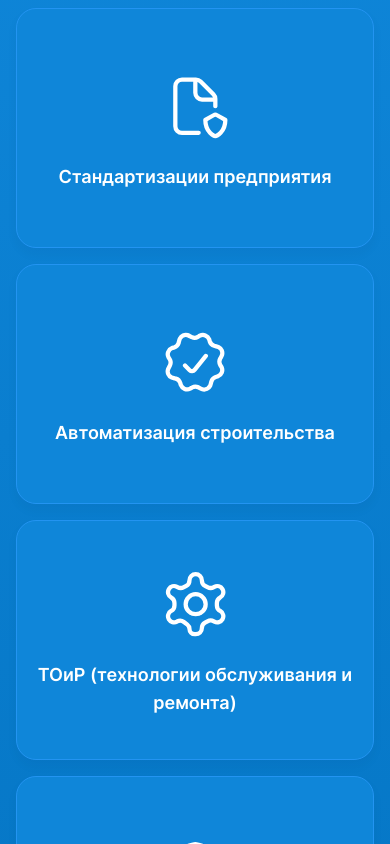
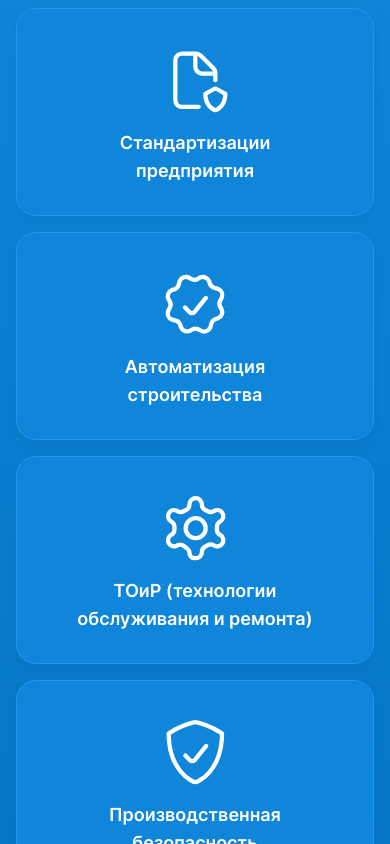
Before and after one commit to VladimirEscolta/GST, a React (Create React App) app: page / in a window 390 px wide. Shown: the part 7260-8104 px from the top of the page. Built offline with nearby package versions, Linux system fonts and the light colour scheme.

Commit message:
fix GridBlock

```diff
--- a/src/components/GridBlock.jsx
+++ b/src/components/GridBlock.jsx
@@ -34,8 +34,8 @@ const GridBlock = ({
   }
 
   const sizesHeader = {
-    md: 'text-xl sm:text-gst28 sm:leading-gst42 font-bold',
-    sm: 'text-lg sm:text-2xl font-semibold',
+    md: 'text-xl xl:text-gst28 xl:leading-gst42 font-bold',
+    sm: 'text-lg xl:text-2xl font-semibold',
   }
 
   const sizesText = {
@@ -52,14 +52,14 @@ const GridBlock = ({
     <div className={`${themeColor[theme]}`}>
       <div className="w-11/12 sm:w-10/12 mx-auto py-16 sm:py-24 flex flex-col justify-between">
         <p className="text-gst28 sm:text-5xl font-bold">{data.name}</p>
-        <div className="mt-10 sm:mt-14 grid grid-cols-1 sm:grid-cols-3 gap-4 sm:gap-8">
+        <div className="mt-10 sm:mt-14 grid grid-cols-1 sm:grid-cols-2 xl:grid-cols-3 gap-4 sm:gap-8">
           {data.data.map(item => (
             <div key={item.header}
                  className={`${className} ${alignBlock[align]} ${themeColorText[theme]} ${sizesShadow[shadow]} p-4 sm:p-8 flex flex-col rounded-gst20 border`}>
               {item.icon && <p className={colorIcon}>{item.icon}</p>}
               <p
-                className={`${item.icon && 'mt-4 sm:mt-6'} ${sizesHeader[size]} ${width} ${alignText[align]}`}>{item.header}</p>
-              {item.text && <p className={`${sizesText[size]} ${width2} ${alignText[align]} mt-4 sm:mt-6`}>{item.text}</p>}
+                className={`${item.icon && 'mt-2 sm:mt-6'} ${sizesHeader[size]} ${width} ${alignText[align]}`}>{item.header}</p>
+              {item.text && <p className={`${sizesText[size]} ${width2} ${alignText[align]} mt-2 sm:mt-6`}>{item.text}</p>}
             </div>
           ))}
         </div>
--- a/src/pages/Main/index.jsx
+++ b/src/pages/Main/index.jsx
@@ -34,7 +34,7 @@ const Index = () => {
       <KeyFunctionsBlock/>
       <CallbackBlock/>
       <AdvantagesBlock/>
-      <GridBlock data={dataExpertise} align={'center'} className={'h-60 sm:h-80 justify-center'} width={''} theme={'color'}
+      <GridBlock data={dataExpertise} align={'center'} className={'h-52 sm:h-80 justify-center'} width={'w-60 sm:w-80'} theme={'color'}
                  color={'bg-main-gradient'} size={'sm'}/>
     </>
   );
```
